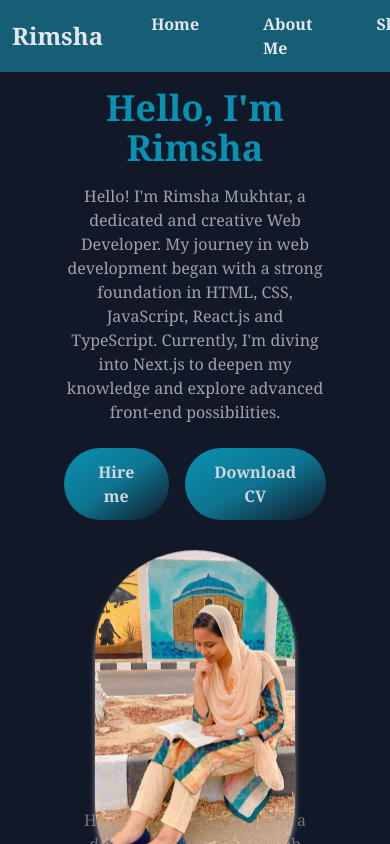
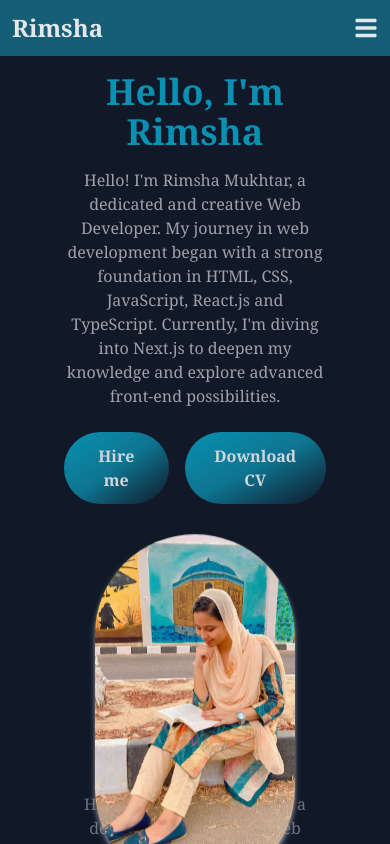
Before and after one commit to rimshamukhtar/Portfolio-using-Tailwind-Css, a Next.js app: page / in a window 390 px wide. Shown: the top 844 px of the page. Built offline with nearby package versions, Linux system fonts and the light colour scheme.

Commit message:
Update Navbar.tsx

```diff
--- a/src/components/Navbar.tsx
+++ b/src/components/Navbar.tsx
@@ -1,20 +1,50 @@
-import React from 'react'
+import React, { useState } from 'react'
 import Link from 'next/link'
+import { FaBars, FaTimes } from 'react-icons/fa'
 
 const Navbar = () => {
+  const [isOpen, setIsOpen] = useState(false)
+
+  const toggleMenu = () => {
+    setIsOpen(!isOpen)
+  }
+
   return (
-    <div className='flex justify-between items-center p-3 bg-cyan-800 text-gray-200 font-serif sticky-top-0'>
-    <a href='#' className='hover:underline font-bold text-2xl'>Rimsha</a>
-    <div className='flex gap-4 font-thin'>
-      <ul className='flex space-x-16 px-12 font-bold'>
-        <li> <Link href="/">Home</Link></li>
-        <li><Link href="/About">About Me</Link></li>
-        <li> <Link href="/Skills">Skills</Link></li>
-        <li>  <Link href="/Projects">Projects</Link></li>
-        <li> <Link href="/ContactUs">Contact Me</Link> </li>
-      </ul>
-    </div>
+    <div className='bg-cyan-800 text-gray-200 font-serif sticky top-0 z-10'>
+      <div className='flex justify-between items-center p-3'>
+        {/* Logo */}
+        <a href='#' className='hover:underline font-bold text-2xl'>
+          Rimsha
+        </a>
 
+        {/* Hamburger Icon */}
+        <button
+          className='text-2xl lg:hidden'
+          onClick={toggleMenu}
+          aria-label='Toggle menu'>
+          {isOpen ? <FaTimes /> : <FaBars />}
+        </button>
+
+        {/* Desktop Menu */}
+        <ul className='hidden lg:flex space-x-16 px-12 font-bold'>
+          <li><Link href="/">Home</Link></li>
+          <li><Link href="/About">About Me</Link></li>
+          <li><Link href="/Skills">Skills</Link></li>
+          <li><Link href="/Projects">Projects</Link></li>
+          <li><Link href="/ContactUs">Contact Me</Link></li>
+        </ul>
+      </div>
+
+      {/* Mobile Menu */}
+      {isOpen && (
+        <ul className='flex flex-col items-center bg-cyan-800 lg:hidden font-bold text-lg space-y-4 py-4'>
+          <li><Link href="/">Home</Link></li>
+          <li><Link href="/About">About Me</Link></li>
+          <li><Link href="/Skills">Skills</Link></li>
+          <li><Link href="/Projects">Projects</Link></li>
+          <li><Link href="/ContactUs">Contact Me</Link></li>
+        </ul>
+      )}
     </div>
   )
 }
```
